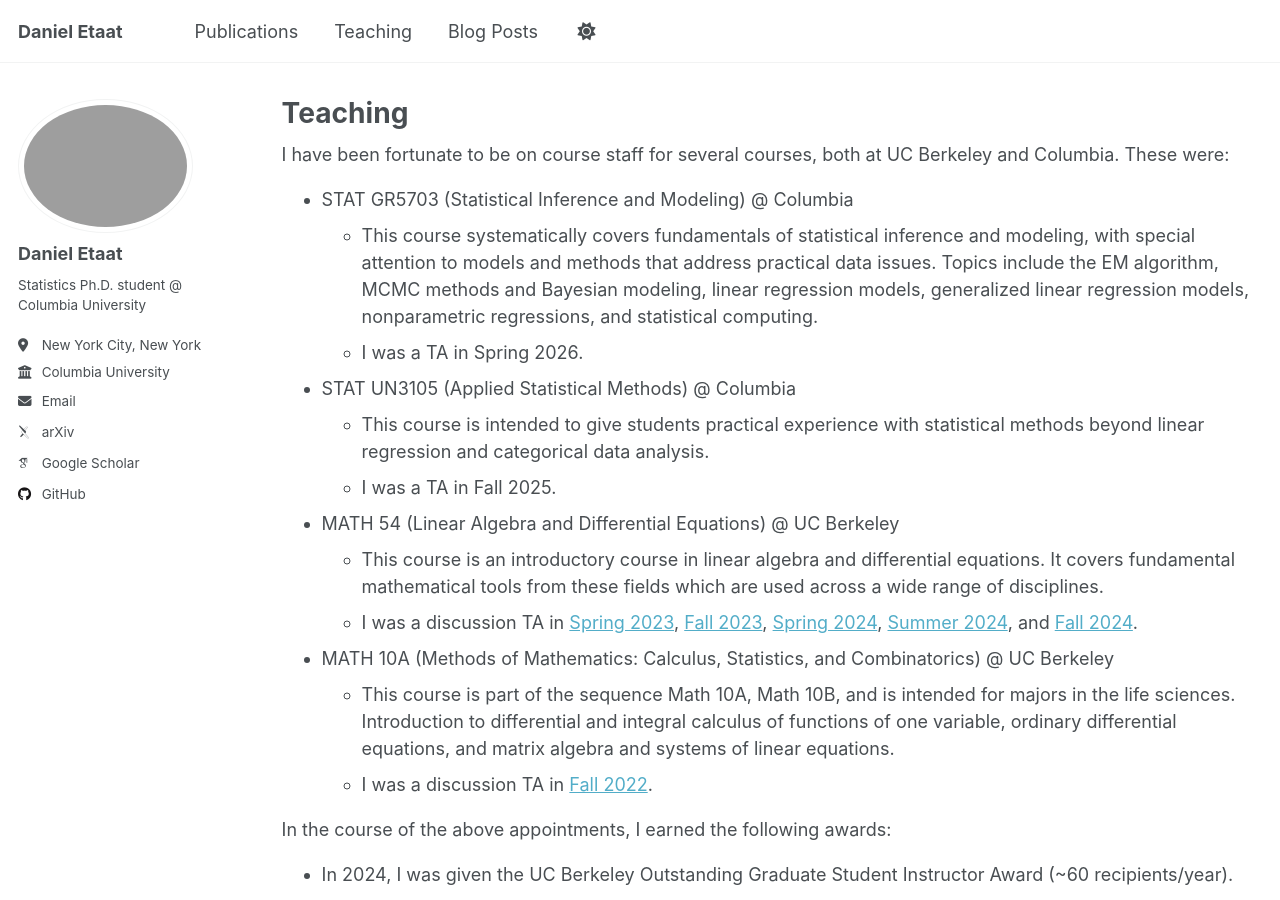
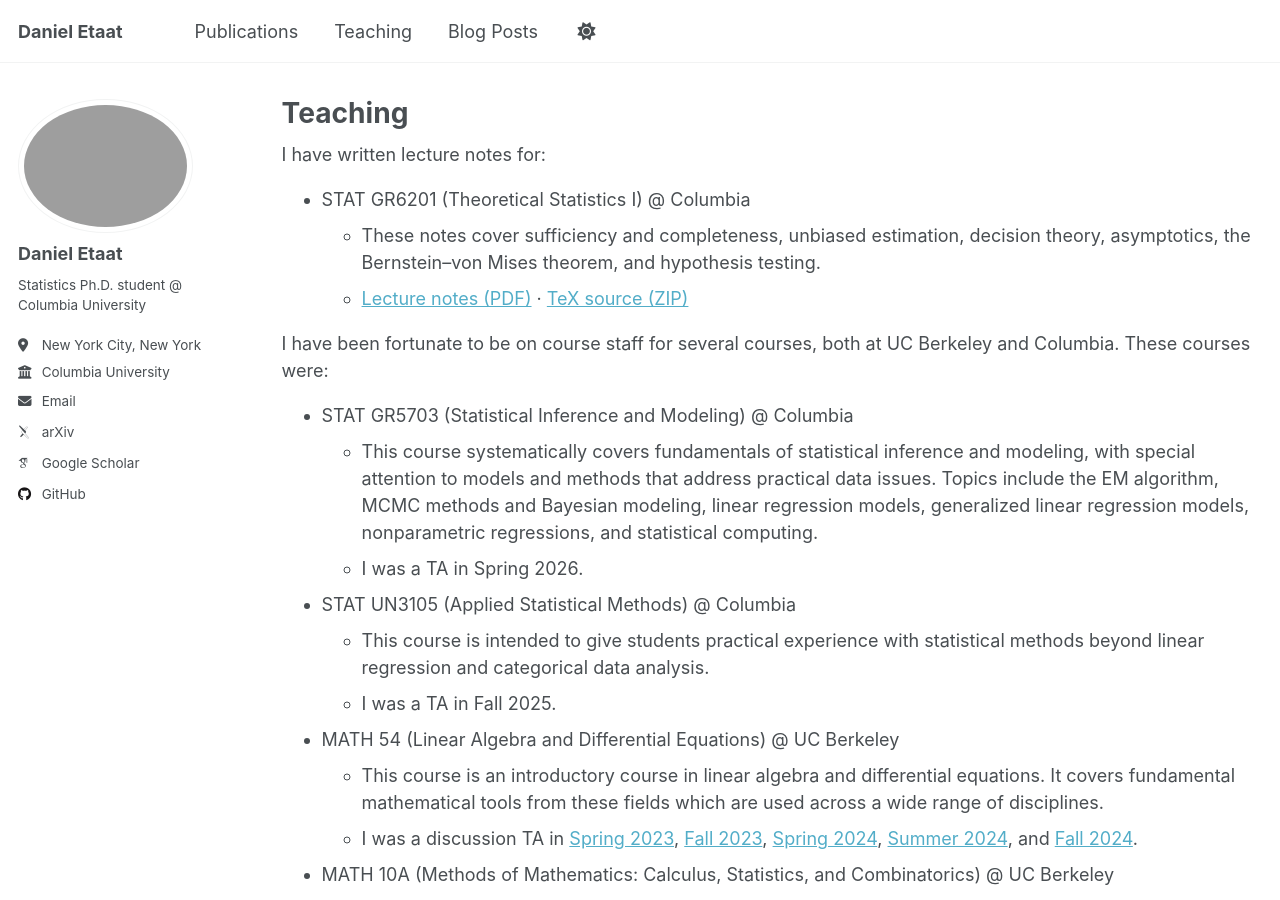
Before and after one commit to DanielEtaat/danieletaat.github.io, a Jekyll site: the page built from _pages/teaching.html, in a window 1280 px wide and 900 px high. Built offline with Jekyll 4.4.1, drawn with Linux system fonts in a browser that asks for light colours; some web fonts are replaced.

Commit message:
added Inference 1 lecture notes

```diff
--- a/_pages/teaching.html
+++ b/_pages/teaching.html
@@ -7,7 +7,23 @@ author_profile: true
 
 {% include base_path %}
 
-I have been fortunate to be on course staff for several courses, both at UC Berkeley and Columbia. These were:
+I have written lecture notes for:
+<ul>
+  <li>
+    STAT GR6201 (Theoretical Statistics I) @ Columbia
+    <ul>
+      <li>
+        These notes cover sufficiency and completeness, unbiased estimation, decision theory, asymptotics, the Bernstein–von Mises theorem, and hypothesis testing.
+      </li>
+      <li>
+        <a href="{{ '/files/stat-gr6201-theoretical-statistics-i/inference-i-lecture-notes.pdf' | relative_url }}" target="_blank" rel="noopener">Lecture notes (PDF)</a>
+        · <a href="{{ '/files/stat-gr6201-theoretical-statistics-i/inference-i-lecture-notes-source.zip' | relative_url }}" download>TeX source (ZIP)</a>
+      </li>
+    </ul>
+  </li>
+</ul>
+
+I have been fortunate to be on course staff for several courses, both at UC Berkeley and Columbia. These courses were:
 
 <ul>
   <li>
```
Also changed, not shown: files/stat-gr6201-theoretical-statistics-i/images/umvue_theorem.png (added), 5 other files.
